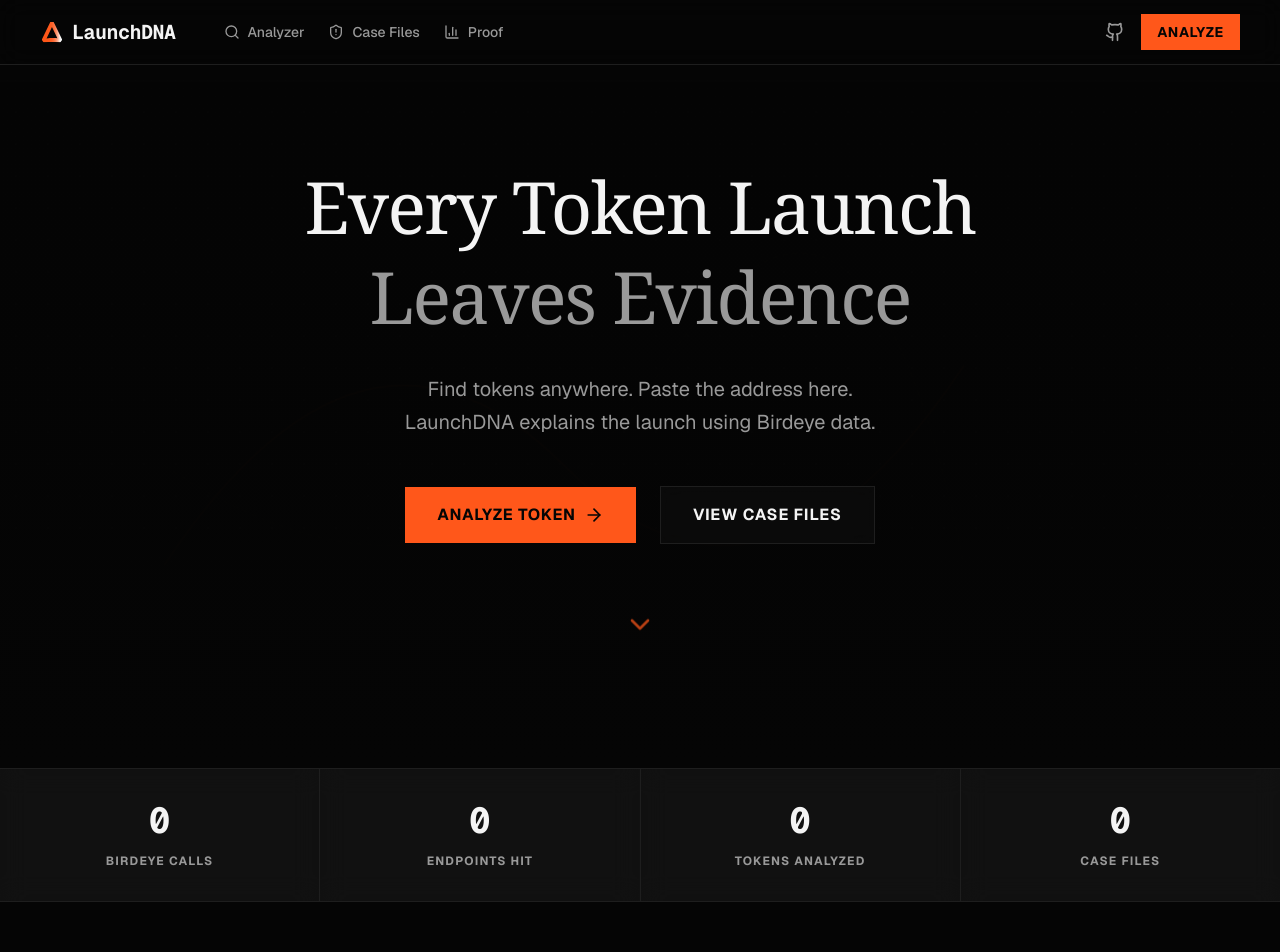
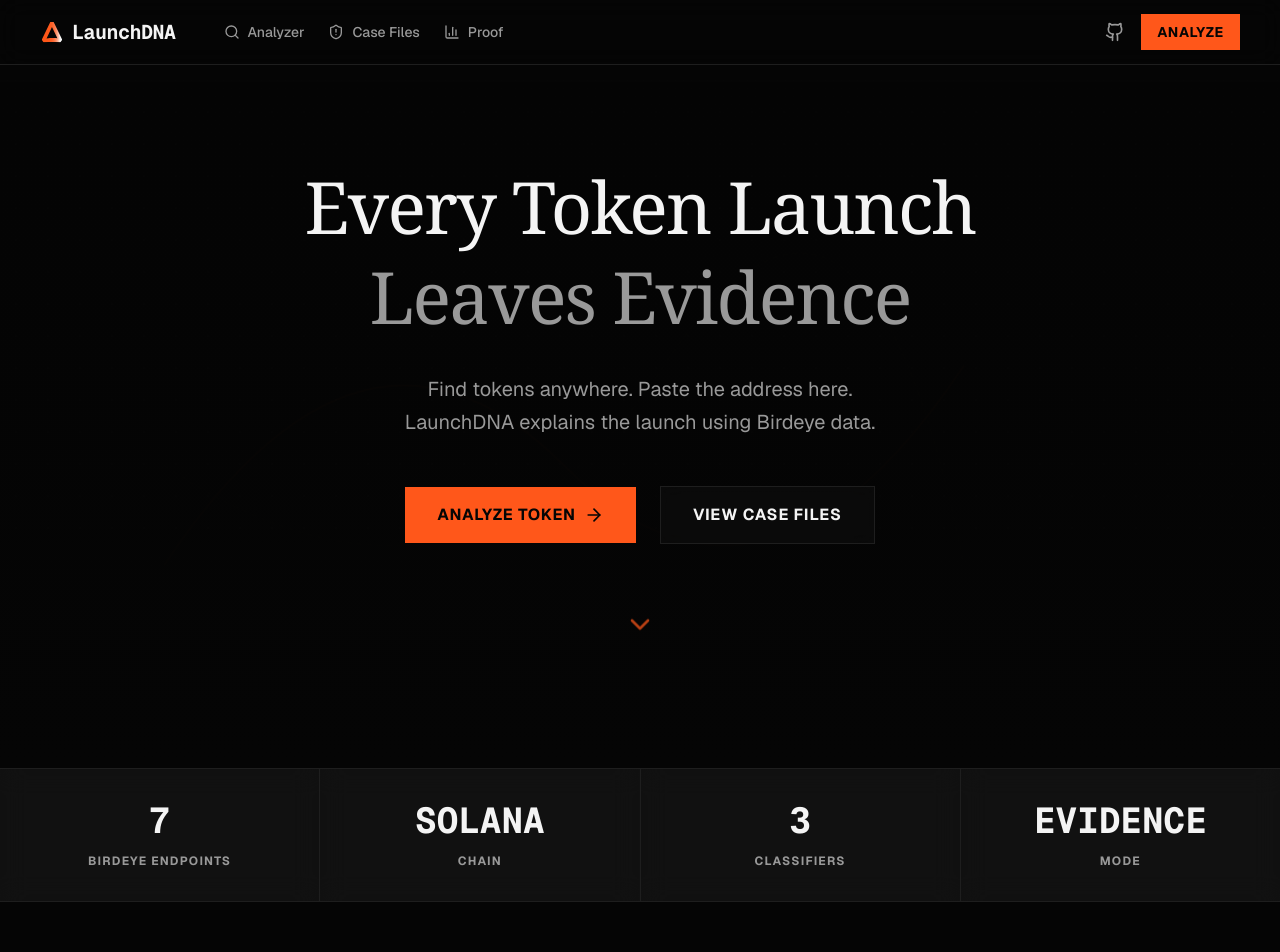
Before and after one commit to justhenix/launchdna, a Next.js app: page / in a window 1280 px wide. Shown: the top 952 px of the page. Built offline with nearby package versions, Linux system fonts and the light colour scheme; no server answers; the database is empty.

Commit message:
feat: enhance README with submission checklist, improve API call logging, and update UI metrics display

```diff
--- a/app/api/analyze/route.ts
+++ b/app/api/analyze/route.ts
@@ -3,6 +3,7 @@
 import { BirdeyeClient, type BirdeyeRequestResult } from "@/lib/birdeye/client";
 import { BIRDEYE_CASE_ENDPOINTS } from "@/lib/birdeye/endpoints";
 import { classifyLaunch, createMockLaunchCase } from "@/lib/classifier/classifyLaunch";
+import { flushBirdeyeCallLogs } from "@/lib/proof/apiCallLogger";
 import { buildEndpointProof, fallbackEndpointProof } from "@/lib/proof/endpointProof";
 import { hasSupabaseProofStore, persistCaseFile, supabaseErrorForClient } from "@/lib/proof/supabaseProofStore";
 import type { LaunchCase } from "@/types/launch-case";
@@ -108,6 +109,10 @@
 }
 
 async function jsonCase(launchCase: LaunchCase) {
+  let headers: HeadersInit | undefined;
+
+  await flushBirdeyeCallLogs();
+
   if (!hasSupabaseProofStore()) {
     return NextResponse.json(launchCase);
   }
@@ -117,15 +122,13 @@
   } catch (error) {
     console.error("Supabase case_files insert failed:", error);
     if (process.env.NODE_ENV !== "production") {
-      return NextResponse.json(launchCase, {
-        headers: {
-          "x-launchdna-supabase-error": JSON.stringify(supabaseErrorForClient(error)),
-        },
-      });
+      headers = {
+        "x-launchdna-supabase-error": JSON.stringify(supabaseErrorForClient(error)),
+      };
     }
   }
 
-  return NextResponse.json(launchCase);
+  return NextResponse.json(launchCase, headers ? { headers } : undefined);
 }
 
 export async function POST(request: Request) {
--- /dev/null
+++ b/app/api/debug/flush-proof/route.ts
@@ -0,0 +1,17 @@
+import { NextResponse } from "next/server";
+
+import { flushBirdeyeCallLogs, getDurableApiCallStats } from "@/lib/proof/apiCallLogger";
+
+export const dynamic = "force-dynamic";
+export const runtime = "nodejs";
+
+export async function GET() {
+  await flushBirdeyeCallLogs();
+  const stats = await getDurableApiCallStats();
+
+  return NextResponse.json({
+    ok: true,
+    stats,
+    note: "Flushed pending Birdeye call log inserts",
+  });
+}
--- a/app/api/proof/route.ts
+++ b/app/api/proof/route.ts
@@ -7,6 +7,10 @@
 
 export async function GET() {
   const stats = await getDurableApiCallStats();
+  const isProofEmpty =
+    stats.totalBirdeyeCalls === 0 ||
+    stats.uniqueEndpoints === 0 ||
+    stats.tokensAnalyzed === 0;
 
   return NextResponse.json({
     totalBirdeyeCalls: stats.totalBirdeyeCalls,
@@ -16,5 +20,6 @@
     generatedAt: stats.generatedAt,
     storageMode: stats.storageMode,
     storageLabel: stats.storageMode === "supabase" ? "Supabase durable store" : "Local fallback store",
+    isProofEmpty,
   });
 }
--- a/app/page.tsx
+++ b/app/page.tsx
@@ -97,8 +97,28 @@
         </div>
       </section>
 
-      {/* Live Metric Strip */}
-      <LiveMetricStrip />
+      {/* Static Integration Strip */}
+      <section className="bg-ldna-grid border-b border-ldna-grid">
+        <div className="container mx-auto max-w-7xl">
+          <div className="grid grid-cols-2 md:grid-cols-4 gap-px">
+            {[
+              { label: "BIRDEYE ENDPOINTS", value: "7" },
+              { label: "CHAIN", value: "SOLANA" },
+              { label: "CLASSIFIERS", value: "3" },
+              { label: "MODE", value: "EVIDENCE" },
+            ].map((metric) => (
+              <div key={metric.label} className="p-8 text-center bg-ldna-panel/90 backdrop-blur-md hover:bg-ldna-panel transition-colors">
+                <div className="text-3xl md:text-4xl font-mono font-bold text-ldna-text mb-3">
+                  {metric.value}
+                </div>
+                <div className="text-xs uppercase tracking-widest text-ldna-muted font-bold">
+                  {metric.label}
+                </div>
+              </div>
+            ))}
+          </div>
+        </div>
+      </section>
 
       {/* Problem Comparison */}
       <section className="py-24 border-b border-ldna-grid bg-ldna-bg">
--- a/app/proof/page.tsx
+++ b/app/proof/page.tsx
@@ -1,66 +1,8 @@
 import { Database, Server, Cpu, FileText, CheckCircle2, Activity } from "lucide-react";
-import { headers } from "next/headers";
 
-export const dynamic = "force-dynamic";
+export const dynamic = "force-static";
 
-type ProofStats = {
-  totalBirdeyeCalls: number;
-  uniqueEndpoints: number;
-  tokensAnalyzed: number;
-  caseFilesGenerated: number;
-  generatedAt: string;
-  storageMode: "supabase" | "local";
-  storageLabel?: string;
-};
-
-const LOCAL_PROOF_FALLBACK: ProofStats = {
-  totalBirdeyeCalls: 0,
-  uniqueEndpoints: 0,
-  tokensAnalyzed: 0,
-  caseFilesGenerated: 0,
-  generatedAt: new Date().toISOString(),
-  storageMode: "local",
-  storageLabel: "Local fallback store",
-};
-
-async function getProofStatsFromApi(): Promise<ProofStats> {
-  const headerStore = await headers();
-  const host = headerStore.get("x-forwarded-host") ?? headerStore.get("host");
-  if (!host) {
-    return LOCAL_PROOF_FALLBACK;
-  }
-
-  const proto = headerStore.get("x-forwarded-proto") ?? (host.startsWith("localhost") || host.startsWith("127.0.0.1") ? "http" : "https");
-  const response = await fetch(`${proto}://${host}/api/proof`, { cache: "no-store" }).catch(() => null);
-  if (!response?.ok) {
-    return LOCAL_PROOF_FALLBACK;
-  }
-
-  return response.json() as Promise<ProofStats>;
-}
-
-export default async function ProofPage() {
-  const proof = await getProofStatsFromApi();
-
-  const storageBadge = proof.storageMode === "supabase"
-    ? {
-        label: "Supabase Durable Store",
-        className: "text-ldna-accent border-ldna-accent/30 bg-ldna-accent/10",
-        dot: "bg-ldna-accent",
-      }
-    : {
-        label: "Local Fallback Store",
-        className: "text-ldna-warning border-ldna-warning/30 bg-ldna-warning/10",
-        dot: "bg-ldna-warning",
-      };
-
-  const stats = [
-    { label: "BIRDEYE CALLS", value: proof.totalBirdeyeCalls.toLocaleString(), color: "text-ldna-text" },
-    { label: "ENDPOINTS HIT", value: proof.uniqueEndpoints.toString(), color: "text-ldna-text" },
-    { label: "TOKENS ANALYZED", value: proof.tokensAnalyzed.toString(), color: "text-ldna-text" },
-    { label: "CASE FILES", value: proof.caseFilesGenerated.toString(), color: "text-ldna-text" },
-  ];
-
+export default function ProofPage() {
   const endpoints = [
     { path: "/defi/v3/token/txs", purpose: "Identify early buy compression and trade pressure" },
     { path: "/defi/v3/token/holder", purpose: "Calculate top holder concentration" },
@@ -76,43 +18,9 @@
 
       <div className="mb-16 text-center max-w-3xl mx-auto">
         <h1 className="text-4xl md:text-6xl font-serif mb-6 tracking-tight">Technical Architecture</h1>
-        <div className={`inline-flex items-center gap-2 border px-3 py-1 text-xs font-mono uppercase tracking-widest mb-5 ${storageBadge.className}`}>
-          <span className={`w-1.5 h-1.5 rounded-full ${storageBadge.dot}`} />
-          {storageBadge.label}
-        </div>
         <p className="text-ldna-muted text-lg leading-relaxed">
-          LaunchDNA is a forensic launch classifier for Solana tokens.
-          This page outlines our system architecture and data utilization strategy.
+          LaunchDNA uses Birdeye token, trade, holder, security, and OHLCV data to generate forensic case files.
         </p>
-      </div>
-
-      {/* Stats Grid */}
-      <div className="max-w-4xl mx-auto w-full bg-ldna-grid border border-ldna-grid mb-16 shadow-[0_0_30px_rgba(0,0,0,0.5)]">
-        <div className="grid grid-cols-2 md:grid-cols-4 gap-px">
-          {stats.map((stat, i) => (
-            <div key={i} className="bg-ldna-panel/80 p-8 text-center hover:bg-ldna-panel transition-colors flex flex-col items-center justify-center">
-              <div className={`text-4xl font-mono font-bold mb-4 ${stat.color}`}>{stat.value}</div>
-              <div className="text-xs font-mono text-ldna-muted uppercase tracking-widest">{stat.label}</div>
-            </div>
-          ))}
-        </div>
-      </div>
-
-      {/* Note about Snapshot Data */}
-      <div className="bg-ldna-accent/10 border border-ldna-accent/30 p-6 md:p-8 mb-16 flex flex-col md:flex-row items-start gap-4 md:gap-6 relative overflow-hidden group hover:border-ldna-accent/50 transition-colors">
-        <div className="absolute top-0 right-0 w-32 h-32 bg-ldna-accent/10 blur-3xl rounded-full" />
-        <Activity className="w-6 h-6 text-ldna-accent shrink-0 mt-1 md:animate-pulse" />
-        <div className="relative z-10">
-          <h3 className="text-xl font-bold text-ldna-accent mb-3 flex items-center gap-3">
-            Live Birdeye Progress
-          </h3>
-          <p className="text-ldna-text/80 leading-relaxed text-sm md:text-base mb-3">
-            LaunchDNA logs real Birdeye requests used during token analysis. The current progress counters are read through the proof API route.
-          </p>
-          <div className="text-xs font-mono uppercase tracking-widest text-ldna-muted">
-            Storage: {proof.storageMode === "supabase" ? "Supabase durable store" : "Local fallback - Supabase unavailable"}
-          </div>
-        </div>
       </div>
 
       <div className="grid md:grid-cols-2 gap-12 md:gap-16 mb-16">
--- a/components/LiveMetricStrip.tsx
+++ b/components/LiveMetricStrip.tsx
@@ -1,78 +1,26 @@
-"use client";
-
-import { useEffect, useState } from "react";
-
-type ProofData = {
-  totalBirdeyeCalls: number;
-  uniqueEndpoints: number;
-  tokensAnalyzed: number;
-  caseFilesGenerated: number;
-  generatedAt: string;
-  storageMode: "supabase" | "local";
-  storageLabel?: string;
-};
+// Static integration strip. Raw proof counters live on /proof.
 
 export default function LiveMetricStrip() {
-  const [data, setData] = useState<ProofData | null>(null);
-  const [loading, setLoading] = useState(true);
-  const [error, setError] = useState(false);
-
-  useEffect(() => {
-    let mounted = true;
-
-    async function fetchProof() {
-      try {
-        const res = await fetch("/api/proof", { cache: "no-store" });
-        if (!res.ok) throw new Error("Failed to fetch proof");
-        const json = await res.json();
-        if (mounted) {
-          setData(json);
-          setError(false);
-        }
-      } catch {
-        if (mounted) {
-          setError(true);
-        }
-      } finally {
-        if (mounted) {
-          setLoading(false);
-        }
-      }
-    }
-
-    fetchProof();
-    const interval = setInterval(fetchProof, 10000);
-    return () => {
-      mounted = false;
-      clearInterval(interval);
-    };
-  }, []);
-
-  const metrics = [
-    { label: "BIRDEYE CALLS", value: data?.totalBirdeyeCalls ?? 0 },
-    { label: "ENDPOINTS HIT", value: data?.uniqueEndpoints ?? 0 },
-    { label: "TOKENS ANALYZED", value: data?.tokensAnalyzed ?? 0 },
-    { label: "CASE FILES", value: data?.caseFilesGenerated ?? 0 },
+  const STATIC_SAFE_METRICS = [
+    { label: "BIRDEYE ENDPOINTS", value: "7" },
+    { label: "CHAIN", value: "SOLANA" },
+    { label: "CLASSIFIERS", value: "3" },
+    { label: "MODE", value: "EVIDENCE" },
   ];
 
   return (
     <section className="bg-ldna-grid border-b border-ldna-grid">
       <div className="container mx-auto max-w-7xl">
         <div className="grid grid-cols-2 md:grid-cols-4 gap-px">
-          {metrics.map((metric, i) => (
+          {STATIC_SAFE_METRICS.map((metric, i) => (
             <div key={i} className="p-8 text-center bg-ldna-panel/90 backdrop-blur-md hover:bg-ldna-panel transition-colors relative">
               <div className="text-3xl md:text-4xl font-mono font-bold text-ldna-text mb-3">
-                {loading && !data ? "..." : error && !data ? "0" : metric.value}
+                {metric.value}
               </div>
               <div className="text-xs uppercase tracking-widest text-ldna-muted font-bold">{metric.label}</div>
             </div>
           ))}
         </div>
-        {data?.storageMode === "local" && (
-          <div className="bg-ldna-panel/90 px-4 py-2 text-center text-[10px] font-mono uppercase tracking-widest text-ldna-warning border-t border-ldna-grid">
-            Local fallback stats - Supabase unavailable
-          </div>
-        )}
       </div>
     </section>
   );
```
Also changed, not shown: lib/proof/apiCallLogger.ts (+28 -2 lines), 1 other file (tests, documents, lock files or other folders).
